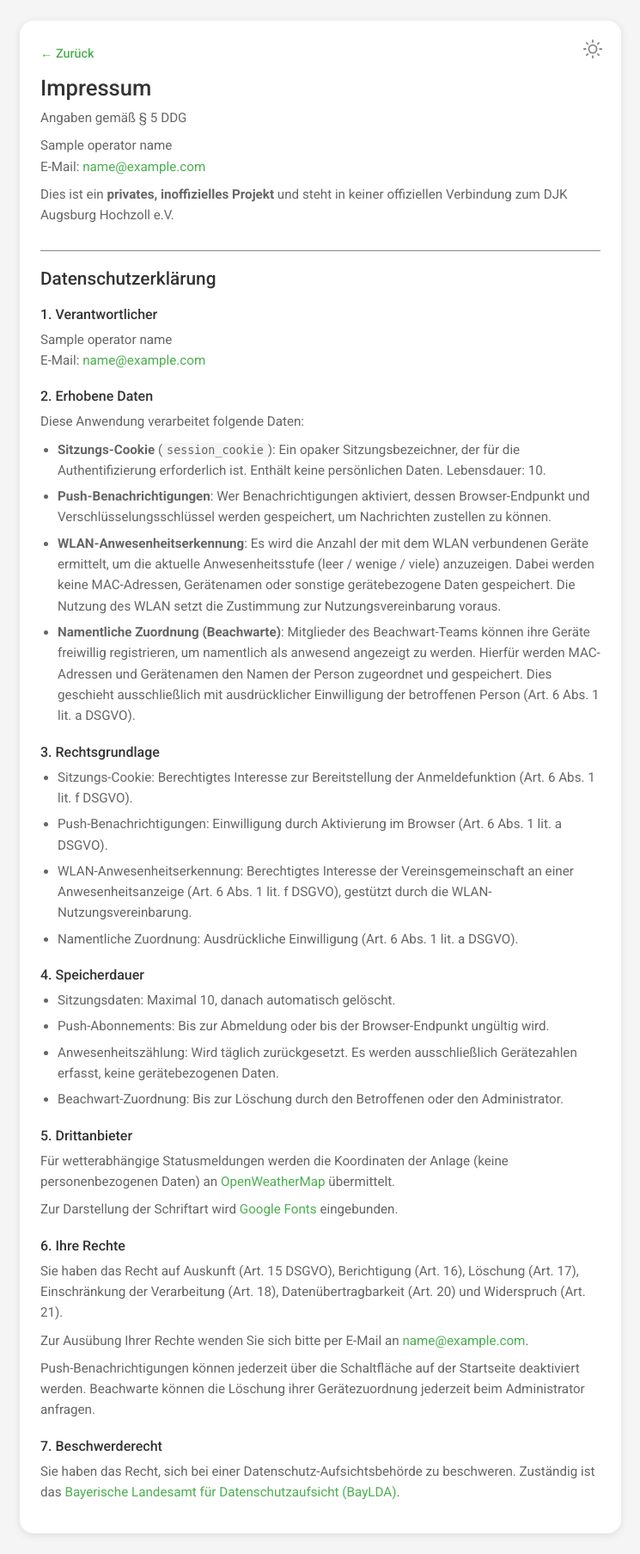
After one commit to FlorianObermayer/fribbe-status-checker, a Python web app: template app/templates/legal.html in a window 1280 px wide. The commit adds this page. Shown: the whole page at 86% size, without its empty margins (267-1012 px from the left). Run offline with Jinja, Linux system fonts and the light colour scheme; the template is opened without the code that fills it: most values are stand-ins (such as "Sample title", 1, 10 or a date in 2020).

Commit message:
feat: add Impressum & Datenschutz page with operator information and legal compliance

```diff
--- /dev/null
+++ b/app/static/css/legal.styles.css
@@ -0,0 +1,159 @@
+:root {
+    --shadow: 0 2px 10px rgba(0, 0, 0, 0.1);
+    --accent: #4caf50;
+    --accent-hover: #43a047;
+    --muted: #888;
+    --bg-body: #f5f5f5;
+    --bg-card: #fff;
+    --text-heading: #333;
+    --text-copy: #666;
+}
+
+html.dark-mode {
+    color-scheme: dark;
+    --shadow: 0 2px 10px rgba(0, 0, 0, 0.5);
+    --bg-body: #121212;
+    --bg-card: #1e1e1e;
+    --text-heading: #e0e0e0;
+    --text-copy: #999;
+}
+
+* {
+    box-sizing: border-box;
+}
+
+body {
+    margin: 0;
+    min-height: 100vh;
+    font-family: 'Roboto', sans-serif;
+    color: var(--text-heading);
+    background-color: var(--bg-body);
+    display: flex;
+    justify-content: center;
+    padding: 24px;
+}
+
+.legal-shell {
+    width: min(100%, 700px);
+}
+
+.legal-card {
+    background: var(--bg-card);
+    border-radius: 16px;
+    box-shadow: var(--shadow);
+    padding: 28px 24px;
+    position: relative;
+}
+
+.back-link {
+    display: inline-block;
+    margin-bottom: 16px;
+    color: var(--accent);
+    text-decoration: none;
+    font-size: 0.9rem;
+    font-weight: 500;
+}
+
+.back-link:hover {
+    color: var(--accent-hover);
+    text-decoration: underline;
+}
+
+h1 {
+    margin: 0 0 8px;
+    font-weight: 500;
+    font-size: 1.6rem;
+    color: var(--text-heading);
+}
+
+h2 {
+    margin: 28px 0 12px;
+    font-weight: 500;
+    font-size: 1.3rem;
+    color: var(--text-heading);
+    border-top: 1px solid var(--muted);
+    padding-top: 20px;
+}
+
+h3 {
+    margin: 20px 0 8px;
+    font-weight: 500;
+    font-size: 1rem;
+    color: var(--text-heading);
+}
+
+.copy {
+    margin: 8px 0;
+    color: var(--text-copy);
+    font-size: 0.95rem;
+    line-height: 1.6;
+}
+
+ul.copy {
+    padding-left: 20px;
+}
+
+ul.copy li {
+    margin-bottom: 6px;
+}
+
+.copy a {
+    color: var(--accent);
+    text-decoration: none;
+}
+
+.copy a:hover {
+    text-decoration: underline;
+}
+
+.copy code {
+    background: var(--bg-body);
+    padding: 1px 5px;
+    border-radius: 4px;
+    font-size: 0.88em;
+}
+
+/* Theme toggle — same as auth page */
+.theme-toggle-btn {
+    position: absolute;
+    top: 16px;
+    right: 16px;
+    background: none;
+    border: none;
+    cursor: pointer;
+    padding: 6px;
+    color: var(--muted);
+    transition: color 0.2s;
+}
+
+.theme-toggle-btn:hover {
+    color: var(--text-heading);
+}
+
+.theme-toggle-btn svg {
+    width: 22px;
+    height: 22px;
+    display: block;
+}
+
+#theme-icon-moon {
+    display: none;
+}
+
+html.dark-mode #theme-icon-sun {
+    display: none;
+}
+
+html.dark-mode #theme-icon-moon {
+    display: block;
+}
+
+@media (max-width: 520px) {
+    body {
+        padding: 12px;
+    }
+
+    .legal-card {
+        padding: 20px 16px;
+    }
+}
--- a/app/templates/index.html
+++ b/app/templates/index.html
@@ -206,7 +206,7 @@
             <b>Disclaimer:</b> Dies ist ein <b>inoffizielles Projekt</b> und steht in keiner offiziellen Verbindung zum
             DJK
             Augsburg Hochzoll
-            e.V. - Fragen oder Anregungen gerne an Flo aus dem Beachwart-Team!
+            e.V. · <a href="/legal" class="hint-link">Impressum &amp; Datenschutz</a>
         </p>
     </div>
 
--- /dev/null
+++ b/app/templates/legal.html
@@ -0,0 +1,147 @@
+<!DOCTYPE html>
+<html lang="de">
+
+<head>
+    <meta charset="UTF-8">
+    <meta name="viewport" content="width=device-width, initial-scale=1.0">
+    <meta name="robots" content="noindex, nofollow">
+    <title>Impressum &amp; Datenschutz</title>
+    <link href="https://fonts.googleapis.com/css2?family=Roboto:wght@300;400;500;700&display=swap" rel="stylesheet">
+    <link rel="stylesheet" href="/static/css/legal.styles.css?v={{ version }}">
+    <!-- Prevent flash of unstyled content when dark mode is active -->
+    <script>
+        (function () {
+            var t = localStorage.getItem('theme');
+            if (t === 'dark' || (!t && window.matchMedia && window.matchMedia('(prefers-color-scheme: dark)').matches)) {
+                document.documentElement.classList.add('dark-mode');
+            }
+        }());
+    </script>
+</head>
+
+<body>
+    <main class="legal-shell">
+        <section class="legal-card">
+            <button id="theme-toggle-btn" class="theme-toggle-btn" aria-label="Erscheinungsbild wechseln"
+                title="Erscheinungsbild wechseln">
+                <svg id="theme-icon-sun" xmlns="http://www.w3.org/2000/svg" viewBox="0 0 24 24" fill="none" stroke="currentColor"
+                    stroke-width="2" stroke-linecap="round" stroke-linejoin="round" aria-hidden="true">
+                    <circle cx="12" cy="12" r="5" />
+                    <line x1="12" y1="1" x2="12" y2="3" />
+                    <line x1="12" y1="21" x2="12" y2="23" />
+                    <line x1="4.22" y1="4.22" x2="5.64" y2="5.64" />
+                    <line x1="18.36" y1="18.36" x2="19.78" y2="19.78" />
+                    <line x1="1" y1="12" x2="3" y2="12" />
+                    <line x1="21" y1="12" x2="23" y2="12" />
+                    <line x1="4.22" y1="19.78" x2="5.64" y2="18.36" />
+                    <line x1="18.36" y1="5.64" x2="19.78" y2="4.22" />
+                </svg>
+                <svg id="theme-icon-moon" xmlns="http://www.w3.org/2000/svg" viewBox="0 0 24 24" fill="none" stroke="currentColor"
+                    stroke-width="2" stroke-linecap="round" stroke-linejoin="round" aria-hidden="true">
+                    <path d="M21 12.79A9 9 0 1 1 11.21 3 7 7 0 0 0 21 12.79z" />
+                </svg>
+            </button>
+
+            <a href="/" class="back-link">&larr; Zurück</a>
+
+            <h1>Impressum</h1>
+
+            <p class="copy">
+                Angaben gemäß § 5 DDG
+            </p>
+            <p class="copy">
+                {{ operator_name }}<br>
+                E-Mail: <a href="mailto:{{ operator_email }}">{{ operator_email }}</a>
+            </p>
+            <p class="copy">
+                Dies ist ein <b>privates, inoffizielles Projekt</b> und steht in keiner offiziellen Verbindung zum
+                DJK Augsburg Hochzoll e.V.
+            </p>
+
+            <h2>Datenschutzerklärung</h2>
+
+            <h3>1. Verantwortlicher</h3>
+            <p class="copy">
+                {{ operator_name }}<br>
+                E-Mail: <a href="mailto:{{ operator_email }}">{{ operator_email }}</a>
+            </p>
+
+            <h3>2. Erhobene Daten</h3>
+            <p class="copy">
+                Diese Anwendung verarbeitet folgende Daten:
+            </p>
+            <ul class="copy">
+                <li><b>Sitzungs-Cookie</b> (<code>session_cookie</code>): Ein opaker Sitzungsbezeichner, der für die
+                    Authentifizierung erforderlich ist. Enthält keine persönlichen Daten. Lebensdauer: {{ session_max_age }}.</li>
+                <li><b>Push-Benachrichtigungen</b>: Wer Benachrichtigungen aktiviert, dessen Browser-Endpunkt und
+                    Verschlüsselungsschlüssel werden gespeichert, um Nachrichten zustellen zu können.</li>
+                <li><b>WLAN-Anwesenheitserkennung</b>: Es wird die Anzahl der mit dem WLAN verbundenen
+                    Geräte ermittelt, um die aktuelle Anwesenheitsstufe (leer / wenige / viele) anzuzeigen.
+                    Dabei werden keine MAC-Adressen, Gerätenamen oder sonstige gerätebezogene Daten gespeichert.
+                    Die Nutzung des WLAN setzt die Zustimmung zur Nutzungsvereinbarung voraus.</li>
+                <li><b>Namentliche Zuordnung (Beachwarte)</b>: Mitglieder des Beachwart-Teams können ihre Geräte
+                    freiwillig registrieren, um namentlich als anwesend angezeigt zu werden. Hierfür werden
+                    MAC-Adressen und Gerätenamen den Namen der Person zugeordnet und gespeichert. Dies geschieht
+                    ausschließlich mit ausdrücklicher Einwilligung der betroffenen Person (Art. 6 Abs. 1 lit. a
+                    DSGVO).</li>
+            </ul>
+
+            <h3>3. Rechtsgrundlage</h3>
+            <ul class="copy">
+                <li>Sitzungs-Cookie: Berechtigtes Interesse zur Bereitstellung der Anmeldefunktion (Art. 6 Abs. 1
+                    lit. f DSGVO).</li>
+                <li>Push-Benachrichtigungen: Einwilligung durch Aktivierung im Browser (Art. 6 Abs. 1 lit. a
+                    DSGVO).</li>
+                <li>WLAN-Anwesenheitserkennung: Berechtigtes Interesse der Vereinsgemeinschaft an einer
+                    Anwesenheitsanzeige (Art. 6 Abs. 1 lit. f DSGVO), gestützt durch die WLAN-Nutzungsvereinbarung.</li>
+                <li>Namentliche Zuordnung: Ausdrückliche Einwilligung (Art. 6 Abs. 1 lit. a DSGVO).</li>
+            </ul>
+
+            <h3>4. Speicherdauer</h3>
+            <ul class="copy">
+                <li>Sitzungsdaten: Maximal {{ session_max_age }}, danach automatisch gelöscht.</li>
+                <li>Push-Abonnements: Bis zur Abmeldung oder bis der Browser-Endpunkt ungültig wird.</li>
+                <li>Anwesenheitszählung: Wird täglich zurückgesetzt. Es werden ausschließlich Gerätezahlen
+                    erfasst, keine gerätebezogenen Daten.</li>
+                <li>Beachwart-Zuordnung: Bis zur Löschung durch den Betroffenen oder den Administrator.</li>
+            </ul>
+
+            <h3>5. Drittanbieter</h3>
+            <p class="copy">
+                Für wetterabhängige Statusmeldungen werden die Koordinaten der Anlage (keine personenbezogenen Daten)
+                an <a href="https://openweather.co.uk/privacy-policy" target="_blank"
+                    rel="noopener noreferrer">OpenWeatherMap</a> übermittelt.
+            </p>
+            <p class="copy">
+                Zur Darstellung der Schriftart wird <a href="https://developers.google.com/fonts/faq/privacy"
+                    target="_blank" rel="noopener noreferrer">Google Fonts</a> eingebunden.
+            </p>
+
+            <h3>6. Ihre Rechte</h3>
+            <p class="copy">
+                Sie haben das Recht auf Auskunft (Art. 15 DSGVO), Berichtigung (Art. 16), Löschung (Art. 17),
+                Einschränkung der Verarbeitung (Art. 18), Datenübertragbarkeit (Art. 20) und Widerspruch (Art. 21).
+            </p>
+            <p class="copy">
+                Zur Ausübung Ihrer Rechte wenden Sie sich bitte per E-Mail an
+                <a href="mailto:{{ operator_email }}">{{ operator_email }}</a>.
+            </p>
+            <p class="copy">
+                Push-Benachrichtigungen können jederzeit über die Schaltfläche auf der Startseite deaktiviert werden.
+                Beachwarte können die Löschung ihrer Gerätezuordnung jederzeit beim Administrator anfragen.
+            </p>
+
+            <h3>7. Beschwerderecht</h3>
+            <p class="copy">
+                Sie haben das Recht, sich bei einer Datenschutz-Aufsichtsbehörde zu beschweren. Zuständig ist das
+                <a href="https://www.lda.bayern.de/" target="_blank" rel="noopener noreferrer">Bayerische
+                    Landesamt für Datenschutzaufsicht (BayLDA)</a>.
+            </p>
+
+        </section>
+    </main>
+    <script src="/static/js/csrf.js?v={{ version }}"></script>
+    <script src="/static/js/theme.js?v={{ version }}"></script>
+</body>
+
+</html>
--- a/docker-compose.yml
+++ b/docker-compose.yml
@@ -39,6 +39,8 @@ services:
       - INTERNAL_POLLING_DELAY_SECONDS=${INTERNAL_POLLING_DELAY_SECONDS:-}
       - OCCUPANCY_POLLING_INTERVAL_SECONDS=${OCCUPANCY_POLLING_INTERVAL_SECONDS:-}
       - CSP_DOMAIN=${CSP_DOMAIN:-}
+      - OPERATOR_NAME=${OPERATOR_NAME:-}
+      - OPERATOR_EMAIL=${OPERATOR_EMAIL:-}
     restart: unless-stopped
 
 volumes:
```
Also changed, not shown: app/env.py (+7 -0 lines), app/format.py (added, +36 -0 lines), app/routers/pages.py (+16 -0 lines), app/static/css/styles.css (+11 -0 lines), tests/format_tests.py (added, +53 -0 lines), tests/router_tests.py (+13 -0 lines), .github/copilot-instructions.md, README.md, 1 other file.
